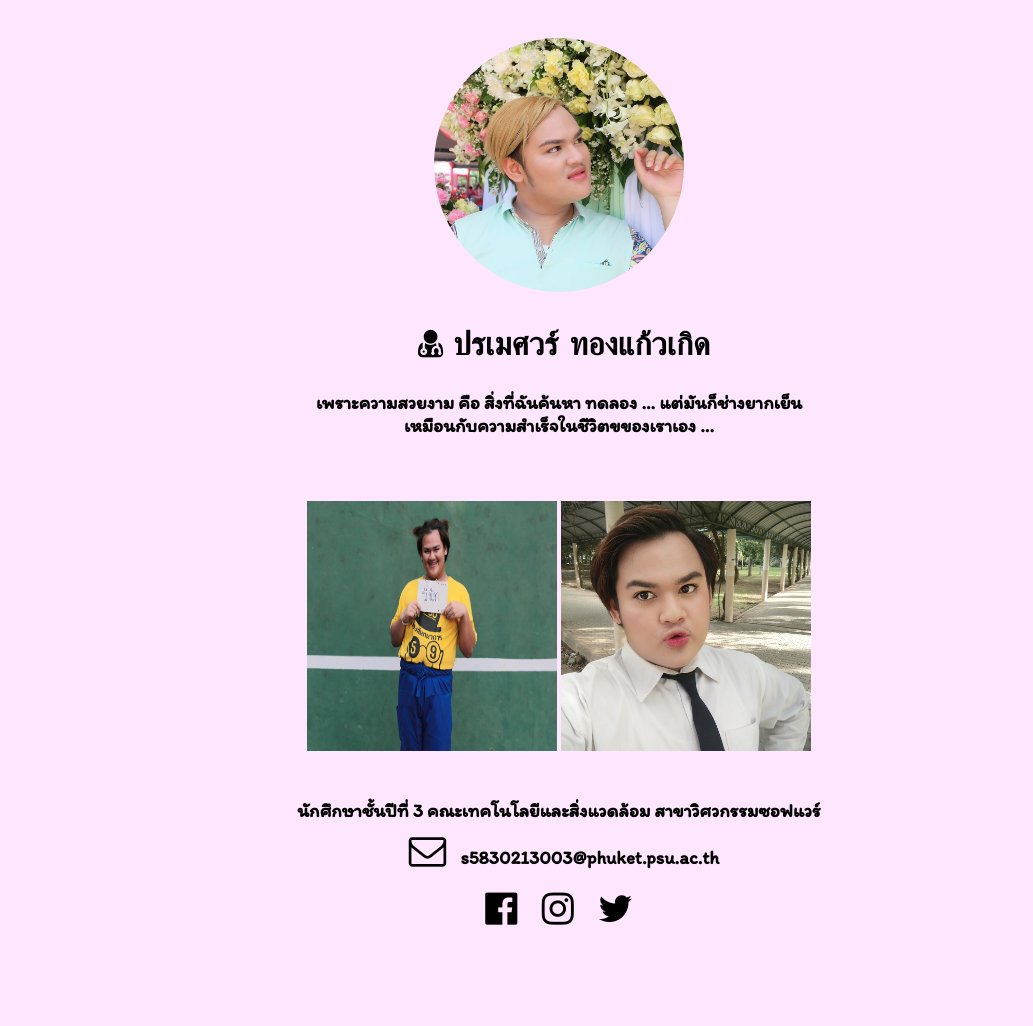
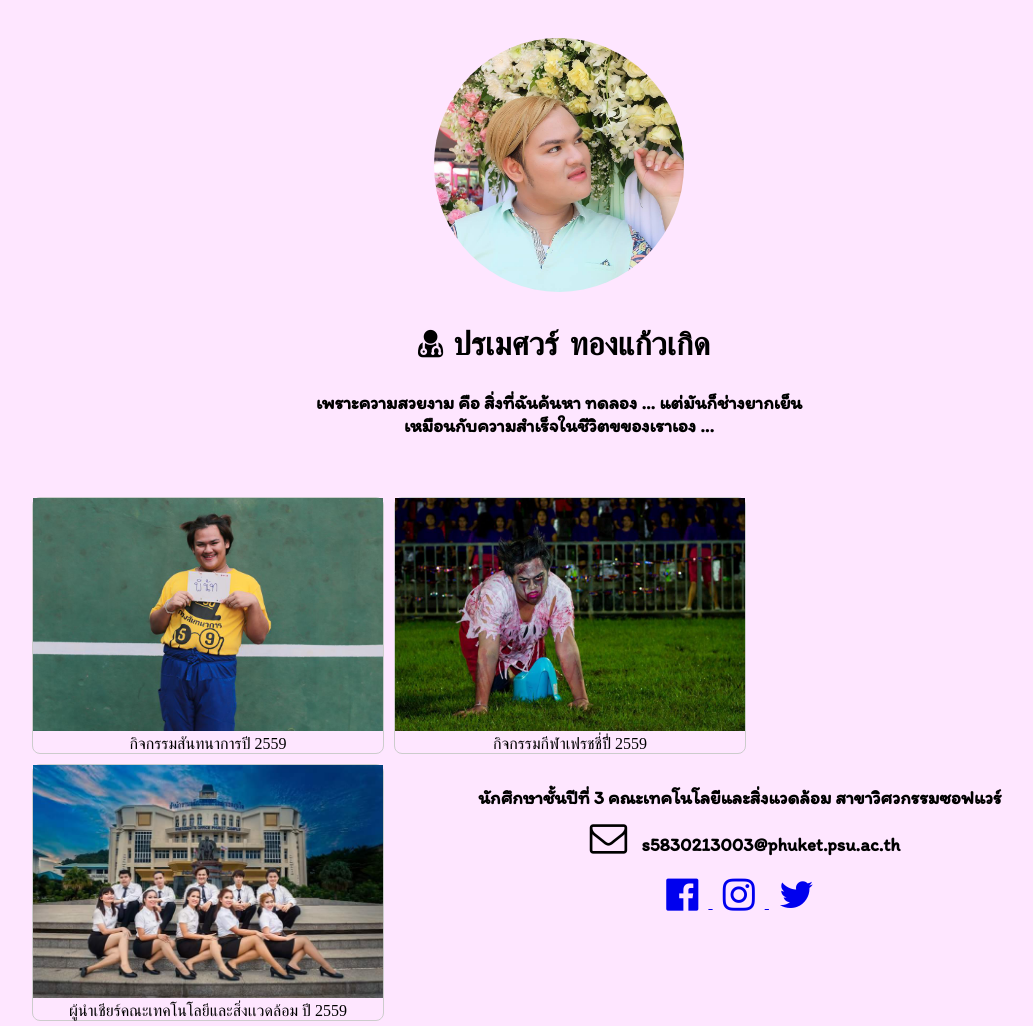
Before and after one commit to Poramet003/Profile, a plain HTML site: page index.html in a window 1280 px wide. Shown: the whole page, without its empty margins (81-1114 px from the left). Before the commit the page ends 994 px from the top, so only its background shows below. Drawn offline with Linux system fonts and the light colour scheme; a web font is replaced by a local one.

Commit message:
Add files via upload

```diff
--- a/index.css
+++ b/index.css
@@ -18,9 +18,16 @@ h1 {
     padding: 20px;
 }
 
+.gallery {
+    margin: auto;
+    text-align: center;
+    border-radius: 8px;
+}
+
 .profile-pic {
     margin: auto;
     text-align: center;
+    border-radius: 8px;
 }
 
 .information{
--- a/index.html
+++ b/index.html
@@ -8,7 +8,25 @@
     <link rel="stylesheet" href="https://fonts.googleapis.com/css?family=Chonburi|Itim|Mitr|Pattaya|Pridi|Sriracha">
     <link rel="stylesheet" href="https://maxcdn.bootstrapcdn.com/font-awesome/4.7.0/css/font-awesome.min.css">
     <link rel="stylesheet" href="index.css">
+    <style>
+            div.gallery {
+                margin: 5px;
+                border: 1px solid #ccc;
+                float: left;
+                width: 350px;
+            }
 
+            div.gallery:hover {
+                border: 1px solid #777;
+            }
+
+            div.gallery img {
+                text-align: center;
+                width:100%;
+                height: auto;
+            }
+
+      </style>
 </head>
 <body>
     <div class="profile-pic">
@@ -21,17 +39,33 @@
         <h3>เพราะความสวยงาม คือ สิ่งที่ฉันค้นหา ทดลอง ... แต่มันก็ช่างยากเย็น  <br>
         เหมือนกับความสำเร็จในชีวิตขของเราเอง ...
         <h3>
-        <br>
     </div>
-<table class="profile-pic">
-         <tr>
+  <div class="profile-pic">
+    <br><br>
+          <div class="gallery" >
+            <a target="_blank" href="images/image1.jpg">
+              <img src="images/image1.jpg" alt="กิจกรรมสันทนาการปี 2559" width="300" height="200">
+            </a>
+            <div class="desc">กิจกรรมสันทนาการปี 2559</div>
+          </div>
 
-             <td> <img src="images/image1.jpg" alt="" width="250" height="250"></td>
-             <td> <img src="images/image3.jpg" alt="" width="250" height="250"></td>
 
-         </tr>
-</table>
+          <div class="gallery">
+            <a target="_blank" href="images/image4.jpg">
+              <img src="images/image4.jpg" alt="กิจกรรมกีฬาเฟรชชี่ปีี่ 2559" width="600" height="400">
+            </a>
+            <div class="desc">กิจกรรมกีฬาเฟรชชี่ปีี่ 2559</div>
+          </div>
 
+
+          <div class="gallery">
+            <a target="_blank" href="images/image5.jpg">
+              <img src="images/image5.jpg" alt="ผู้นำเชียร์คณะเทคโนโลยีและสิ่งเเวดล้อม ปี 2559" width="600" height="400">
+            </a>
+            <div class="desc">ผู้นำเชียร์คณะเทคโนโลยีและสิ่งเเวดล้อม ปี 2559</div>
+          </div>
+          <br><br><br><br><br><br><br><br><br><br><br><br><br><br>
+   </div>
 
     <div class="line-pic">
         <h3><br>
@@ -39,9 +73,15 @@
         <br><i class="fa fa-envelope-o fa-2x" aria-hidden="true"></i> s5830213003@phuket.psu.ac.th
 
         <br>
-        <i class="fa fa-facebook-official fa-2x" aria-hidden="true"></i>
-        <i class="fa fa-instagram fa-2x" aria-hidden="true"></i>
-        <i class="fa fa-twitter fa-2x " aria-hidden="true"></i>
+
+            <a target="_blank" href="https://www.facebook.com/poramet.thongkaeokeot.3">
+            <i class="fa fa-facebook-official fa-2x" aria-hidden="true"></i>
+
+            <a target="_blank" href="https://www.instagram.com/farky_narak/">
+            <i class="fa fa-instagram fa-2x" aria-hidden="true"></i>
+
+            <a target="_blank" href=" https://twitter.com/?lang=th">
+            <i class="fa fa-twitter fa-2x " aria-hidden="true"></i>
 
     </h3>
     </div>
```
